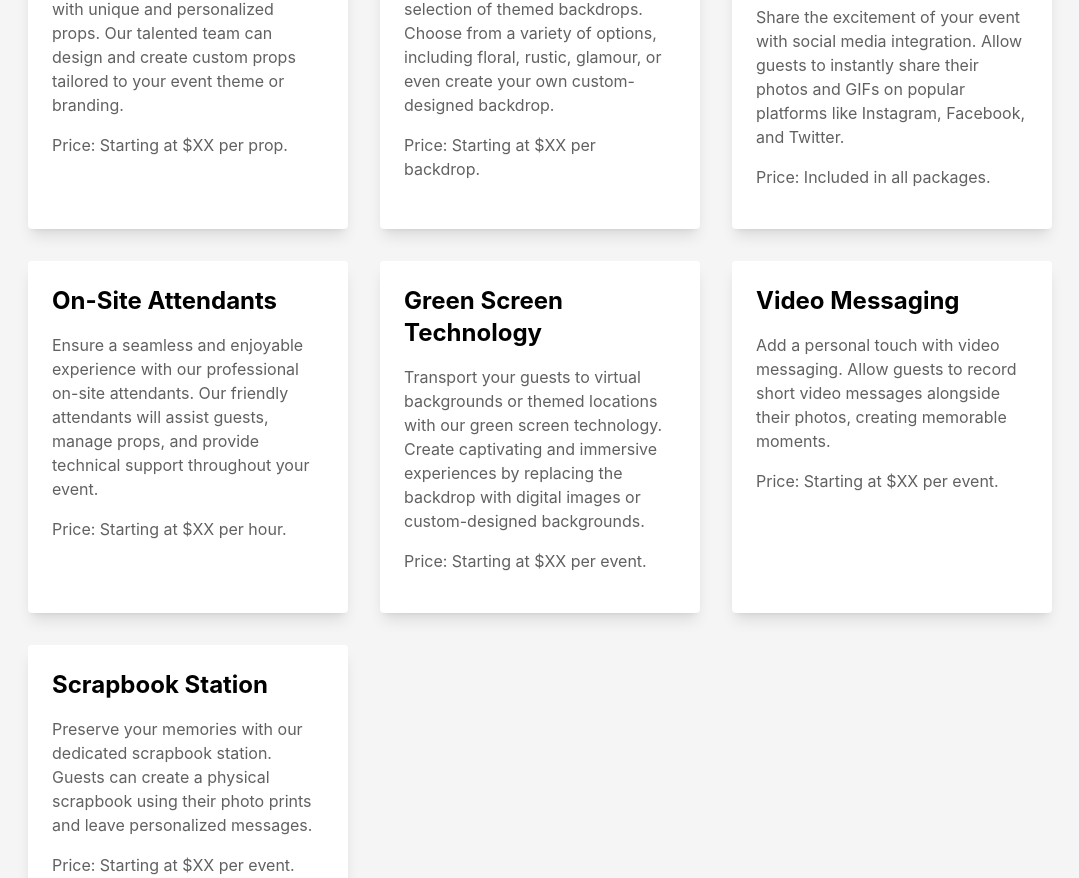
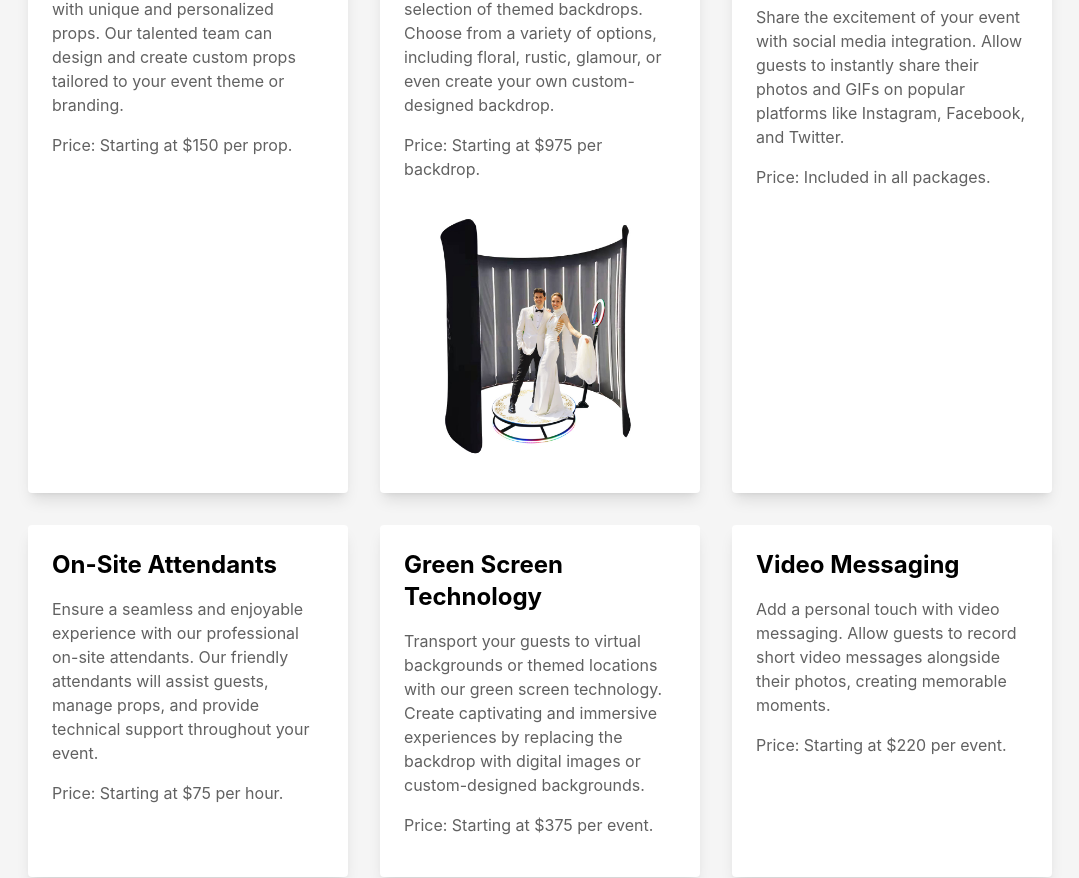
Before and after one commit to dmbuthia/AngelStudio, a React (Create React App) app: page /AddOns in a window 1280 px wide. Shown: the part 451-1329 px from the top of the page, without its empty margins (100-1179 px from the left). Built offline with nearby package versions, Linux system fonts and the light colour scheme; no server answers.

Commit message:
addon price and photo edit 1

```diff
--- a/src/components/Pages/AddOns.jsx
+++ b/src/components/Pages/AddOns.jsx
@@ -1,4 +1,5 @@
 import React from 'react';
+import prop1 from './../../assets/prop1.jpg';
 
 const AboutUsPage = () => {
   return (
@@ -12,7 +13,7 @@ const AboutUsPage = () => {
       <p className="text-gray-700 mb-4">
         Take your event to the next level with unique and personalized props. Our talented team can design and create custom props tailored to your event theme or branding.
       </p>
-      <p className="text-gray-700 mb-4">Price: Starting at $XX per prop.</p>
+      <p className="text-gray-700 mb-4">Price: Starting at $150 per prop.</p>
     </div>
 
     <div className="bg-white rounded shadow-lg p-6">
@@ -20,7 +21,12 @@ const AboutUsPage = () => {
       <p className="text-gray-700 mb-4">
         Set the perfect scene with our selection of themed backdrops. Choose from a variety of options, including floral, rustic, glamour, or even create your own custom-designed backdrop.
       </p>
-      <p className="text-gray-700 mb-4">Price: Starting at $XX per backdrop.</p>
+      <p className="text-gray-700 mb-4">Price: Starting at $975 per backdrop.</p>
+
+      <img
+                   src={prop1}
+                  alt="Prop"
+                />
     </div>
 
     <div className="bg-white rounded shadow-lg p-6">
@@ -36,7 +42,7 @@ const AboutUsPage = () => {
       <p className="text-gray-700 mb-4">
         Ensure a seamless and enjoyable experience with our professional on-site attendants. Our friendly attendants will assist guests, manage props, and provide technical support throughout your event.
       </p>
-      <p className="text-gray-700 mb-4">Price: Starting at $XX per hour.</p>
+      <p className="text-gray-700 mb-4">Price: Starting at $75 per hour.</p>
     </div>
 
     <div className="bg-white rounded shadow-lg p-6">
@@ -44,7 +50,7 @@ const AboutUsPage = () => {
       <p className="text-gray-700 mb-4">
         Transport your guests to virtual backgrounds or themed locations with our green screen technology. Create captivating and immersive experiences by replacing the backdrop with digital images or custom-designed backgrounds.
       </p>
-      <p className="text-gray-700 mb-4">Price: Starting at $XX per event.</p>
+      <p className="text-gray-700 mb-4">Price: Starting at $375 per event.</p>
     </div>
 
     <div className="bg-white rounded shadow-lg p-6">
@@ -52,7 +58,7 @@ const AboutUsPage = () => {
       <p className="text-gray-700 mb-4">
         Add a personal touch with video messaging. Allow guests to record short video messages alongside their photos, creating memorable moments.
       </p>
-      <p className="text-gray-700 mb-4">Price: Starting at $XX per event.</p>
+      <p className="text-gray-700 mb-4">Price: Starting at $220 per event.</p>
     </div>
 
     <div className="bg-white rounded shadow-lg p-6">
@@ -60,7 +66,7 @@ const AboutUsPage = () => {
       <p className="text-gray-700 mb-4">
         Preserve your memories with our dedicated scrapbook station. Guests can create a physical scrapbook using their photo prints and leave personalized messages.
       </p>
-      <p className="text-gray-700 mb-4">Price: Starting at $XX per event.</p>
+      <p className="text-gray-700 mb-4">Price: Starting at $150 per event.</p>
     </div>
   </div>
 
@@ -72,7 +78,6 @@ const AboutUsPage = () => {
     Make your photo booth experience truly unforgettable by adding these exciting add-ons to your rental package. Let us help you create lasting memories!
   </p>
 
-
 </div>
 
     </div>
```
